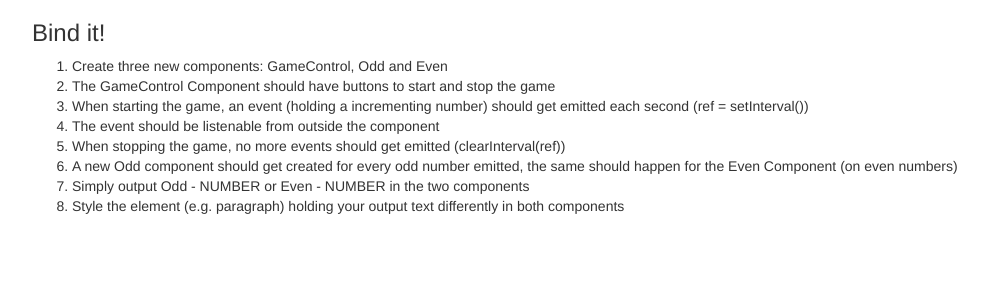
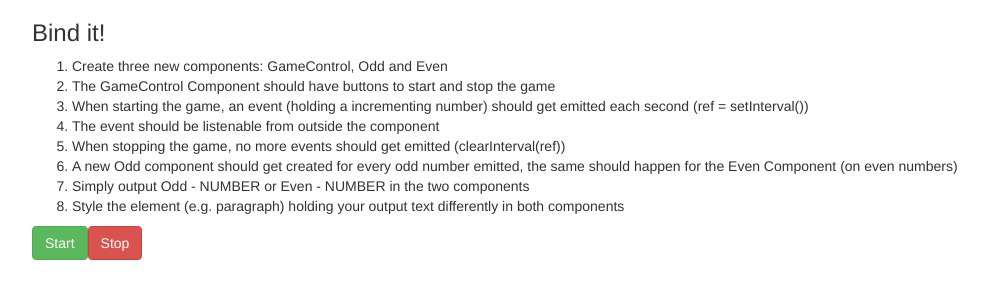
Before and after one commit to GraceWXT/angular-complete-guide-assignments, an Angular app in the folder cmp-databinding-assignment-start/: page / in a window 1280 px wide. Shown: the top 300 px of the page, without its empty margins (38-1026 px from the left). Built offline with nearby package versions, Linux system fonts and the light colour scheme.

Commit message:
Implement the game control buttons and event listeners

```diff
--- a/cmp-databinding-assignment-start/src/app/app.component.html
+++ b/cmp-databinding-assignment-start/src/app/app.component.html
@@ -4,14 +4,36 @@
       <h3>Bind it!</h3>
       <ol>
         <li>Create three new components: GameControl, Odd and Even</li>
-        <li>The GameControl Component should have buttons to start and stop the game</li>
-        <li>When starting the game, an event (holding a incrementing number) should get emitted each second (ref = setInterval())</li>
+        <li>
+          The GameControl Component should have buttons to start and stop the
+          game
+        </li>
+        <li>
+          When starting the game, an event (holding a incrementing number)
+          should get emitted each second (ref = setInterval())
+        </li>
         <li>The event should be listenable from outside the component</li>
-        <li>When stopping the game, no more events should get emitted (clearInterval(ref))</li>
-        <li>A new Odd component should get created for every odd number emitted, the same should happen for the Even Component (on even numbers)</li>
-        <li>Simply output Odd - NUMBER or Even - NUMBER in the two components</li>
-        <li>Style the element (e.g. paragraph) holding your output text differently in both components</li>
+        <li>
+          When stopping the game, no more events should get emitted
+          (clearInterval(ref))
+        </li>
+        <li>
+          A new Odd component should get created for every odd number emitted,
+          the same should happen for the Even Component (on even numbers)
+        </li>
+        <li>
+          Simply output Odd - NUMBER or Even - NUMBER in the two components
+        </li>
+        <li>
+          Style the element (e.g. paragraph) holding your output text
+          differently in both components
+        </li>
       </ol>
     </div>
   </div>
+  <div class="row">
+    <div class="col-xs-12">
+      <app-game-control></app-game-control>
+    </div>
+  </div>
 </div>
--- a/cmp-databinding-assignment-start/src/app/game-control/game-control.component.html
+++ b/cmp-databinding-assignment-start/src/app/game-control/game-control.component.html
@@ -1 +1,2 @@
-<p>game-control works!</p>
+<button class="btn btn-success" (click)="startCount()">Start</button>
+<button class="btn btn-danger" (click)="stopCount()">Stop</button>
--- a/cmp-databinding-assignment-start/src/app/game-control/game-control.component.ts
+++ b/cmp-databinding-assignment-start/src/app/game-control/game-control.component.ts
@@ -1,15 +1,28 @@
-import { Component, OnInit } from '@angular/core';
+import { Component, EventEmitter, OnInit, Output } from "@angular/core";
 
 @Component({
-  selector: 'app-game-control',
-  templateUrl: './game-control.component.html',
-  styleUrls: ['./game-control.component.css']
+  selector: "app-game-control",
+  templateUrl: "./game-control.component.html",
+  styleUrls: ["./game-control.component.css"],
 })
 export class GameControlComponent implements OnInit {
+  @Output() incrementNumber = new EventEmitter<{ count: number }>();
+  intervalId: NodeJS.Timeout;
 
-  constructor() { }
+  constructor() {}
 
-  ngOnInit(): void {
+  ngOnInit(): void {}
+
+  startCount() {
+    let count = 0;
+    this.intervalId = setInterval(() => {
+      count++;
+      this.incrementNumber.emit({ count });
+      console.log("count", count);
+    }, 1000);
   }
 
+  stopCount() {
+    clearInterval(this.intervalId);
+  }
 }
```
